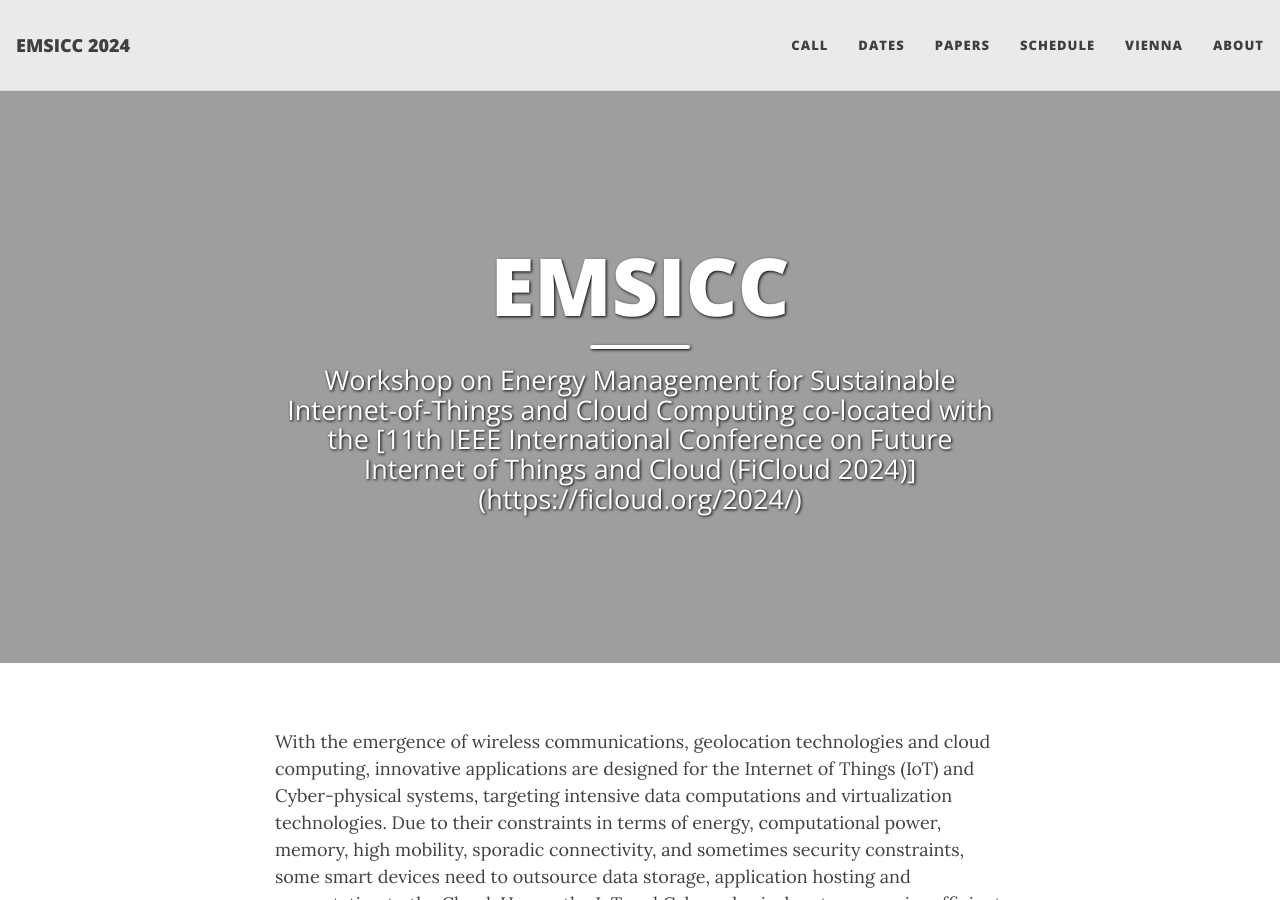
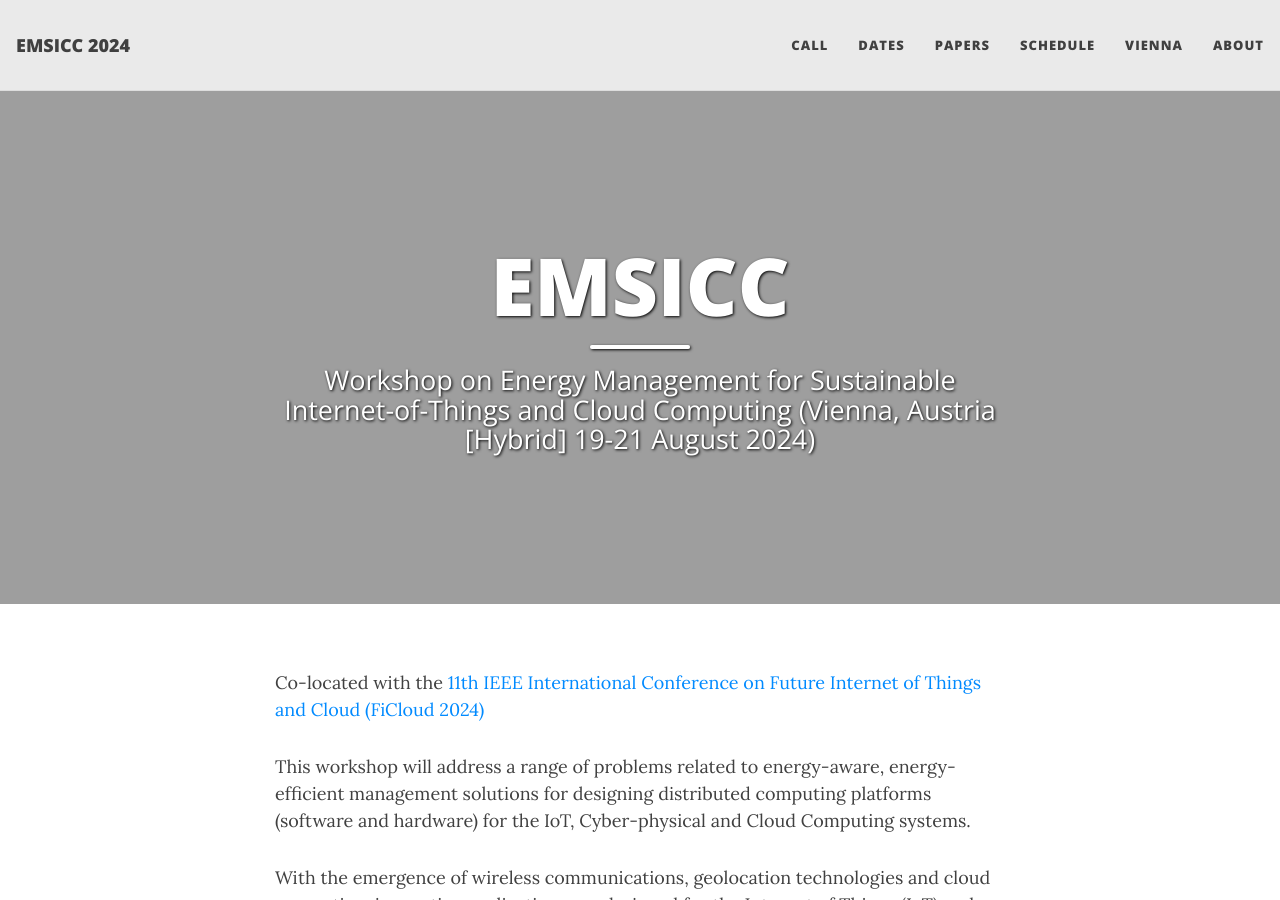
Before and after one commit to emsicc/2024, a Jekyll site: the page built from index.md, in a window 1280 px wide and 900 px high. Built offline with Jekyll 4.4.1, drawn with Linux system fonts in a browser that asks for light colours; nearby versions of some CDN libraries.

Commit message:
Update index.md

```diff
--- a/index.md
+++ b/index.md
@@ -1,9 +1,15 @@
 ---
 layout: home
 title: EMSICC
-subtitle: Workshop on Energy Management for Sustainable Internet-of-Things and Cloud Computing co-located with the [11th IEEE International Conference on Future Internet of Things and Cloud (FiCloud 2024)](https://ficloud.org/2024/)
+subtitle: Workshop on Energy Management for Sustainable Internet-of-Things and Cloud Computing (Vienna, Austria [Hybrid] 19-21 August 2024)
 cover-img: /assets/img/wien_1.jpg
 ---
+
+Co-located with the [11th IEEE International Conference on Future Internet of Things and Cloud (FiCloud 2024)](https://ficloud.org/2024/)
+
+This workshop will address a range of problems related to energy-aware, energy-efficient management
+solutions for designing distributed computing platforms (software and hardware) for the IoT, Cyber-physical
+and Cloud Computing systems.
 
 With the emergence of wireless communications, geolocation technologies and cloud computing,
 innovative applications are designed for the Internet of Things (IoT) and Cyber-physical systems,
@@ -20,6 +26,7 @@
 and air conditioning, and of environmental impact. These factors largely improvise cost versus energy
 optimization, which can be achieved through various approaches like optimization, computational
 intelligence and machine learning.
+
 
 
 # Organizers
```
